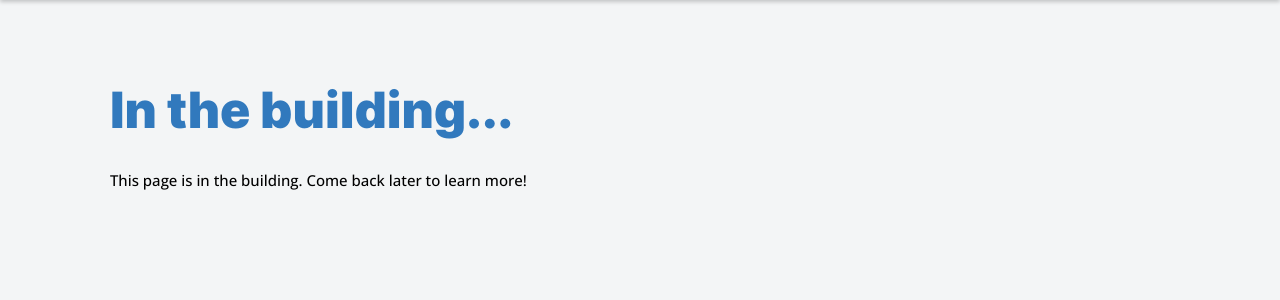
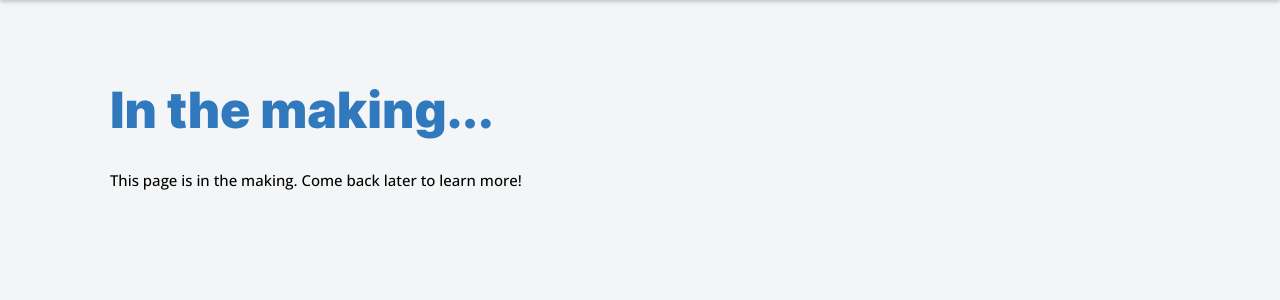
Before and after one commit to neliabouzid/your_european_parliament, a Flask app: page /in-the-making.html in a window 1280 px wide. Shown: the part 60-360 px from the top of the page. Run offline with Flask 3, Linux system fonts and the light colour scheme; some libraries are stand-ins or nearby versions; some web fonts are replaced.

Commit message:
Remplacement page in the making

```diff
--- a/docs/in-the-making.html
+++ b/docs/in-the-making.html
@@ -63,12 +63,12 @@
 <div class="main-layout container-centered">
   <main class="content-area">
     <div class="header-container">
-      <h1 class="title">In the building...</h1>
+      <h1 class="title">In the making...</h1>
     </div>
 
     <div class="explanation-left">
       <div class="paragraphs-left">
-        <p>This page is in the building. Come back later to learn more!</p>
+        <p>This page is in the making. Come back later to learn more!</p>
       </div>
     </div>
   </main>
--- a/templates/in_the_making.html
+++ b/templates/in_the_making.html
@@ -8,12 +8,12 @@
 <div class="main-layout container-centered">
   <main class="content-area">
     <div class="header-container">
-      <h1 class="title">In the building...</h1>
+      <h1 class="title">In the making...</h1>
     </div>
 
     <div class="explanation-left">
       <div class="paragraphs-left">
-        <p>This page is in the building. Come back later to learn more!</p>
+        <p>This page is in the making. Come back later to learn more!</p>
       </div>
     </div>
   </main>
```
